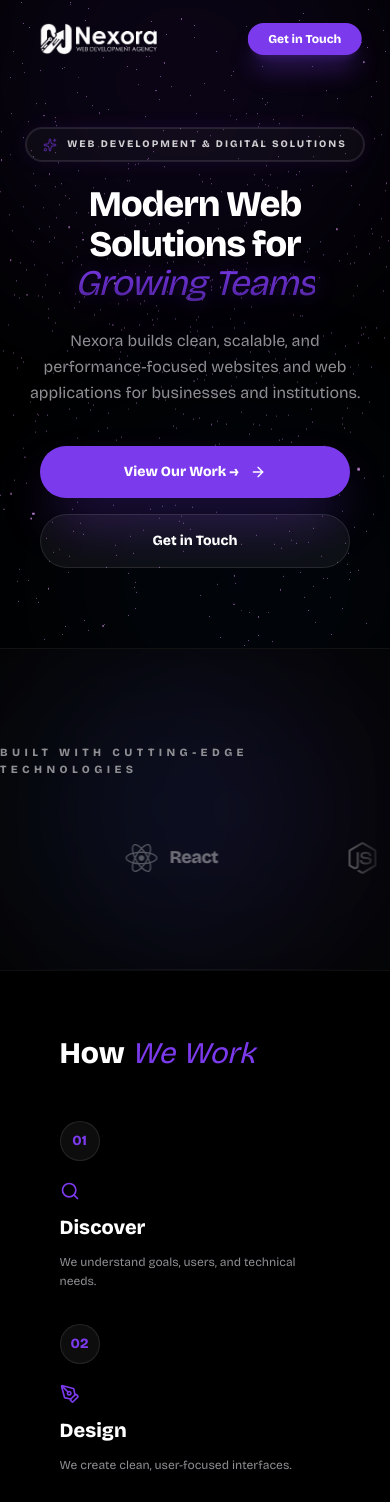
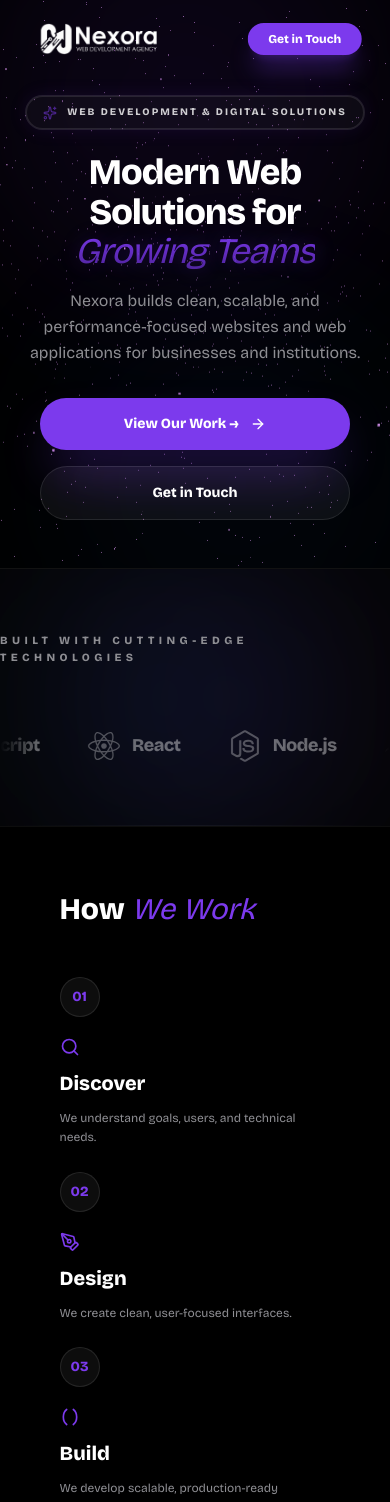
Before and after one commit to navaneethpv/nexora-agency, a Next.js app: page / in a window 390 px wide. Shown: the top 1502 px of the page. Built offline with nearby package versions, Linux system fonts and the light colour scheme.

Commit message:
style: Refine spacing and padding across multiple components for a more compact layout.

```diff
--- a/src/app/page.tsx
+++ b/src/app/page.tsx
@@ -57,7 +57,7 @@ export default function Home() {
       <Hero />
 
       <ScrollReveal>
-        <section className="py-24 flex flex-col items-center border-t border-white/5 relative bg-white/2 overflow-hidden">
+        <section className="py-16 md:py-24 flex flex-col items-center border-t border-white/5 relative bg-white/2 overflow-hidden">
           {/* Ambient Glows */}
           <div className="absolute top-1/2 left-1/4 -translate-y-1/2 w-64 h-64 bg-accent/10 blur-[100px] rounded-full pointer-events-none" />
           <div className="absolute top-1/2 right-1/4 -translate-y-1/2 w-64 h-64 bg-blue-500/10 blur-[100px] rounded-full pointer-events-none" />
@@ -81,7 +81,7 @@ export default function Home() {
                   ease: "linear"
                 }}
                 style={{ willChange: "transform" }}
-                className="flex flex-nowrap gap-32 items-center shrink-0 pr-32"
+                className="flex flex-nowrap gap-12 md:gap-32 items-center shrink-0 pr-12 md:pr-32"
               >
                 {[...techStack, ...techStack].map((tech, i) => (
                   <motion.div
@@ -121,7 +121,7 @@ export default function Home() {
       </ScrollReveal>
 
       <ScrollReveal>
-        <section id="work" className="py-20 md:py-28 bg-white/1 relative overflow-hidden">
+        <section id="work" className="py-12 md:py-28 bg-white/1 relative overflow-hidden">
           <div className="section-container px-4 md:px-0">
             <motion.div
               initial={{ opacity: 0, y: 20 }}
@@ -133,7 +133,7 @@ export default function Home() {
               <p className="text-secondary text-base md:text-lg font-medium">Interface details and clean layouts designed for usability and speed.</p>
             </motion.div>
 
-            <div className="grid grid-cols-1 sm:grid-cols-2 lg:grid-cols-3 gap-6 md:gap-8">
+            <div className="grid grid-cols-1 sm:grid-cols-2 lg:grid-cols-3 gap-4 md:gap-8">
               {portfolio.map((item, i) => (
                 <motion.div
                   key={i}
--- a/src/components/FAQ.tsx
+++ b/src/components/FAQ.tsx
@@ -27,13 +27,13 @@ export default function FAQ() {
     const [openIndex, setOpenIndex] = useState<number | null>(null);
 
     return (
-        <section className="py-16 md:py-20 border-t border-white/5 px-4 md:px-0">
+        <section className="py-10 md:py-20 border-t border-white/5 px-4 md:px-0">
             <div className="section-container max-w-2xl">
                 <motion.h2
                     initial={{ opacity: 0, y: 20 }}
                     whileInView={{ opacity: 1, y: 0 }}
                     viewport={{ once: true }}
-                    className="text-2xl sm:text-3xl md:text-5xl font-bold text-center mb-10 md:mb-16"
+                    className="text-2xl sm:text-3xl md:text-5xl font-bold text-center mb-6 md:mb-16"
                 >
                     Commonly Asked <span className="italic font-medium text-accent">Questions</span>
                 </motion.h2>
--- a/src/components/FeaturesSection.tsx
+++ b/src/components/FeaturesSection.tsx
@@ -55,7 +55,7 @@ export default function FeaturesSection() {
                     </p>
                 </motion.div>
 
-                <div className="grid grid-cols-1 sm:grid-cols-2 lg:grid-cols-3 gap-5 md:gap-6">
+                <div className="grid grid-cols-1 sm:grid-cols-2 lg:grid-cols-3 gap-4 md:gap-6">
                     {features.map((feature, index) => (
                         <motion.div
                             key={index}
--- a/src/components/Hero.tsx
+++ b/src/components/Hero.tsx
@@ -43,7 +43,7 @@ export default function Hero() {
     return (
         <section
             ref={containerRef}
-            className="relative pt-32 pb-20 md:pt-48 md:pb-32 flex flex-col items-center text-center px-6 overflow-hidden"
+            className="relative pt-24 pb-12 md:pt-48 md:pb-32 flex flex-col items-center text-center px-6 overflow-hidden"
         >
             <HeroBackground3D />
             {/* Background Glows & Orbs */}
@@ -90,7 +90,7 @@ export default function Hero() {
 
                 <motion.h1
                     variants={itemVariants}
-                    className="max-w-5xl text-4xl sm:text-6xl md:text-7xl lg:text-8xl font-bold tracking-tight mb-6 md:mb-8 leading-[1.1] md:leading-[1.02]"
+                    className="max-w-5xl text-4xl sm:text-6xl md:text-7xl lg:text-8xl font-bold tracking-tight mb-4 md:mb-8 leading-[1.1] md:leading-[1.02]"
                 >
                     Modern Web Solutions for <br />
                     <span className="italic font-medium text-accent text-glow bg-clip-text text-transparent bg-linear-to-b from-accent to-accent/60">Growing Teams</span>
@@ -98,7 +98,7 @@ export default function Hero() {
 
                 <motion.p
                     variants={itemVariants}
-                    className="max-w-2xl text-base md:text-xl text-secondary mb-10 md:mb-12 leading-relaxed font-medium opacity-90"
+                    className="max-w-2xl text-base md:text-xl text-secondary mb-8 md:mb-12 leading-relaxed font-medium opacity-90"
                 >
                     Nexora builds clean, scalable, and performance-focused websites and web applications for businesses and institutions.
                 </motion.p>
--- a/src/components/Pricing.tsx
+++ b/src/components/Pricing.tsx
@@ -5,13 +5,13 @@ import { Check } from "lucide-react";
 
 export default function WhyNexora() {
     return (
-        <section id="why" className="py-16 md:py-20 px-4 md:px-0">
+        <section id="why" className="py-10 md:py-20 px-4 md:px-0">
             <div className="section-container">
                 <motion.div
                     initial={{ opacity: 0, y: 20 }}
                     whileInView={{ opacity: 1, y: 0 }}
                     viewport={{ once: true }}
-                    className="text-center max-w-xl mx-auto mb-10 md:mb-12"
+                    className="text-center max-w-xl mx-auto mb-6 md:mb-12"
                 >
                     <h2 className="text-3xl md:text-5xl font-bold mb-4">
                         Why <span className="italic font-medium text-accent">Nexora</span>
--- a/src/components/Process.tsx
+++ b/src/components/Process.tsx
@@ -46,7 +46,7 @@ export default function Process() {
                     </h2>
                 </motion.div>
 
-                <div className="grid grid-cols-1 sm:grid-cols-2 lg:grid-cols-4 gap-8 md:gap-12 px-4 md:px-0">
+                <div className="grid grid-cols-1 sm:grid-cols-2 lg:grid-cols-4 gap-6 md:gap-12 px-4 md:px-0">
                     {steps.map((step, index) => (
                         <motion.div
                             key={index}
--- a/src/components/Testimonial.tsx
+++ b/src/components/Testimonial.tsx
@@ -2,7 +2,7 @@
 
 export default function Testimonial() {
     return (
-        <section className="py-16 md:py-20 px-4 md:px-0">
+        <section className="py-10 md:py-20 px-4 md:px-0">
             <div className="section-container">
                 <div className="bg-white/5 border border-white/5 rounded-3xl md:rounded-[2.5rem] p-6 md:p-16 relative overflow-hidden">
                     <div className="absolute top-0 right-0 p-4 md:p-6 opacity-5 text-[60px] md:text-[100px] italic select-none pointer-events-none">"</div>
```
